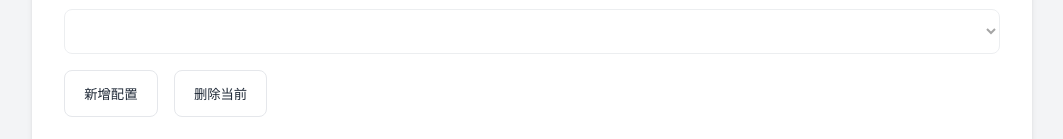
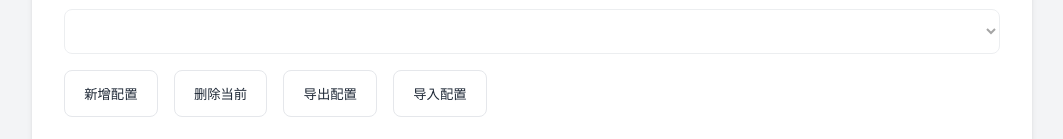
Before and after one commit to tztmr/cloudmail_takeover, a React (Vite) app: page / in a window 1280 px wide. Shown: the part 262-401 px from the top of the page, without its empty margins (108-1171 px from the left). Built offline with nearby package versions, Linux system fonts and the light colour scheme.

Commit message:
Add config import and export actions

```diff
--- a/src/App.tsx
+++ b/src/App.tsx
@@ -109,6 +109,19 @@ function getEffectiveEmailDomain(config?: ApiConfig): string {
   return getParsedEmailDomainFromApiDomain(config.domain);
 }
 
+function parseImportedConfigs(payload: unknown): ApiConfig[] {
+  if (Array.isArray(payload)) {
+    return sanitizeConfigs(payload);
+  }
+
+  if (payload && typeof payload === "object" && Array.isArray((payload as { configs?: unknown }).configs)) {
+    return sanitizeConfigs((payload as { configs: unknown[] }).configs);
+  }
+
+  return [];
+}
+
+
 function App() {
   const initialConfigs = loadInitialConfigs();
   const [apiConfigs, setApiConfigs] = useState<ApiConfig[]>(() => initialConfigs);
@@ -120,6 +133,7 @@ function App() {
   );
   const [activeTab, setActiveTab] = useState<"fetch" | "add">("fetch");
   const emailInputRef = useRef<HTMLInputElement | null>(null);
+  const configImportInputRef = useRef<HTMLInputElement | null>(null);
 
   // Fetch Email State
   const [toEmail, setToEmail] = useState("");
@@ -237,6 +251,59 @@ function App() {
         config.id === configId ? { ...config, ...patch } : config,
       ),
     );
+  }
+
+  function handleExportConfigs() {
+    if (apiConfigs.length === 0) {
+      setFetchStatus("当前没有可导出的接口配置。");
+      return;
+    }
+
+    const content = JSON.stringify(apiConfigs, null, 2);
+    const blob = new Blob([content], { type: "application/json" });
+    const url = URL.createObjectURL(blob);
+    const link = document.createElement("a");
+    link.href = url;
+    link.download = `cloudmail-configs-${new Date().toISOString().slice(0, 10)}.json`;
+    link.click();
+    URL.revokeObjectURL(url);
+    setFetchStatus(`已导出 ${apiConfigs.length} 个接口配置。`);
+  }
+
+  function handleImportConfigsClick() {
+    configImportInputRef.current?.click();
+  }
+
+  async function handleImportConfigs(event: React.ChangeEvent<HTMLInputElement>) {
+    const file = event.target.files?.[0];
+    if (!file) {
+      return;
+    }
+
+    try {
+      const text = await file.text();
+      const importedConfigs = parseImportedConfigs(JSON.parse(text));
+      if (importedConfigs.length === 0) {
+        setFetchStatus("导入失败：文件中没有有效的接口配置。");
+        return;
+      }
+
+      const shouldReplace = window.confirm(`确认导入并覆盖当前本地配置吗？共 ${importedConfigs.length} 条。`);
+      if (!shouldReplace) {
+        return;
+      }
+
+      setApiConfigs(importedConfigs);
+      setActiveConfigId(importedConfigs[0]?.id || "");
+      setFetchStatus(`已成功导入 ${importedConfigs.length} 个接口配置。`);
+    } catch (error) {
+      console.error(error);
+      setFetchStatus("导入失败：请选择有效的 JSON 配置文件。");
+    } finally {
+      if (configImportInputRef.current) {
+        configImportInputRef.current.value = "";
+      }
+    }
   }
 
   function addConfig() {
@@ -461,6 +528,23 @@ function App() {
                 <button className="secondary-btn" onClick={removeActiveConfig}>
                   删除当前
                 </button>
+                <button
+                  className="secondary-btn"
+                  onClick={handleExportConfigs}
+                  disabled={apiConfigs.length === 0}
+                >
+                  导出配置
+                </button>
+                <button className="secondary-btn" onClick={handleImportConfigsClick}>
+                  导入配置
+                </button>
+                <input
+                  ref={configImportInputRef}
+                  type="file"
+                  accept="application/json,.json"
+                  onChange={handleImportConfigs}
+                  style={{ display: "none" }}
+                />
               </div>
 
               {activeConfig ? (
```
